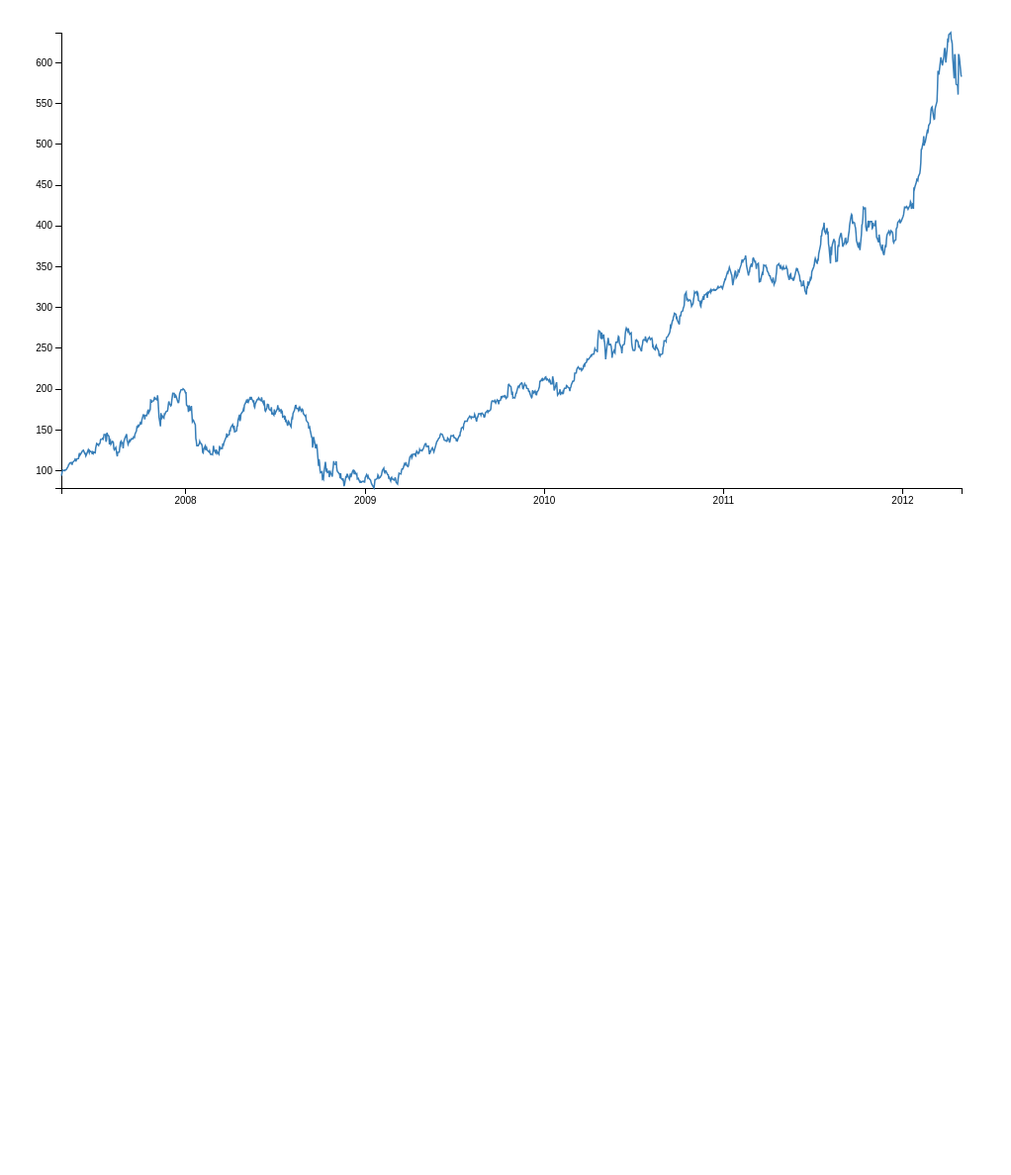
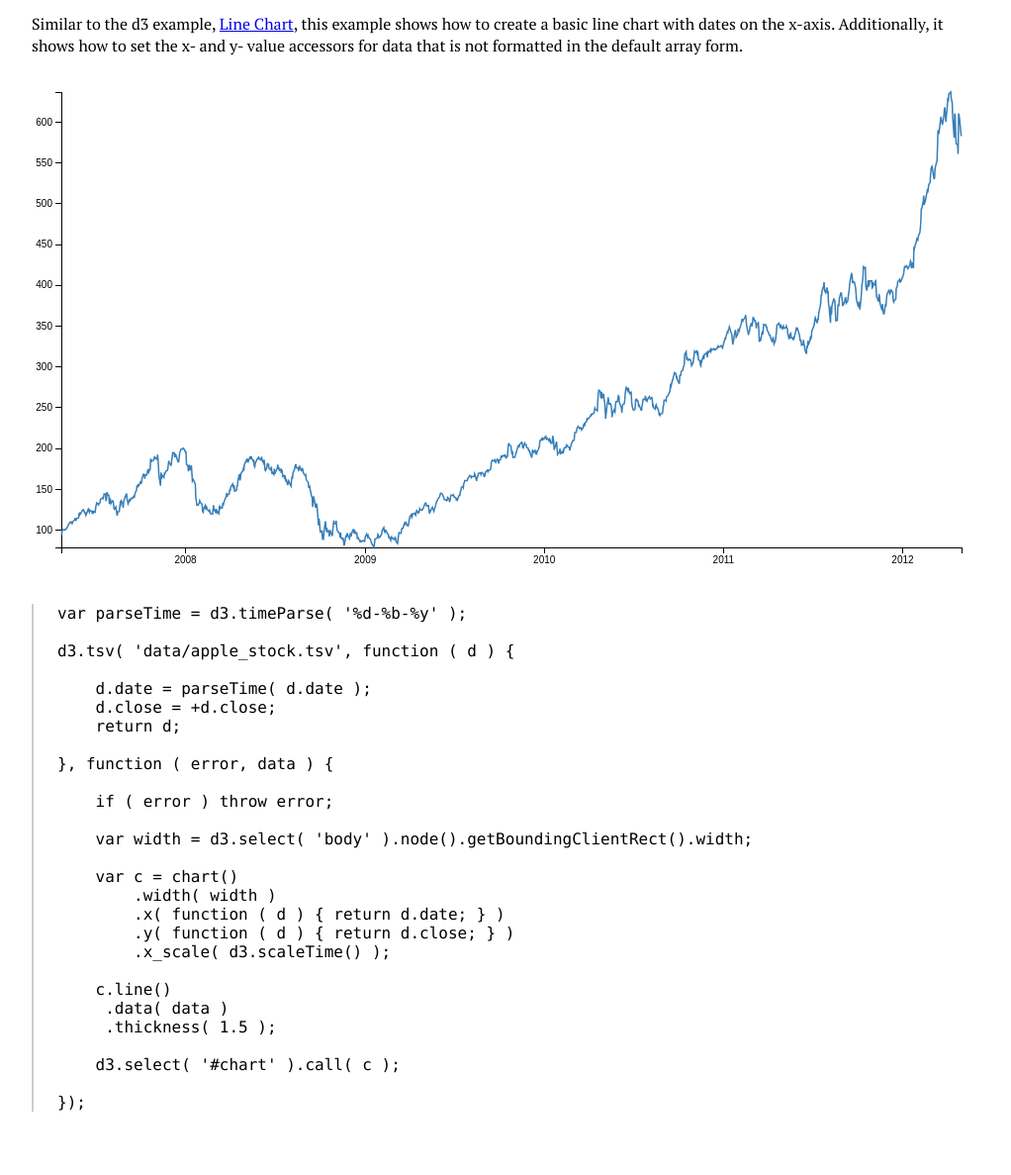
Before and after one commit to atdyer/chart.js, a plain HTML site: page examples/1.html in a window 1280 px wide. Shown: the part 105-1292 px from the top of the page at 99% size, without its empty margins (128-1150 px from the left). Before the commit the page ends 800 px from the top, so only its background shows below. Drawn offline with nearby package versions, Linux system fonts and the light colour scheme.

Commit message:
Finish example 1

```diff
--- a/chart.js
+++ b/chart.js
@@ -82,6 +82,21 @@ function chart () {
             _lines.each( function ( _line ) {
 
                 _line( this );
+
+            });
+
+            // Add the mouse area
+            var mouse_area = g.append( 'rect' )
+                              .attr( 'width', width - margin.left - margin.right )
+                              .attr( 'height', height - margin.top - margin.bottom )
+                              .attr( 'stroke', 'none' )
+                              .attr( 'fill', 'none' )
+                              .attr( 'pointer-events', 'all' );
+
+            mouse_area.on( 'mousemove', function () {
+
+                var mouse = d3.mouse( this );
+                var xval = x_scale.invert( mouse[0] );
 
             });
 
@@ -193,11 +208,11 @@ function chart () {
 
 
     function X ( d ) {
-        return x_scale( d[0] );
+        return x_scale( x_value( d ) );
     }
 
     function Y ( d ) {
-        return y_scale( d[1] );
+        return y_scale( y_value( d ) );
     }
 
     function _scale_domains () {
@@ -216,8 +231,8 @@ function chart () {
         // Expand domains to fit lines
         lines.forEach( function ( line ) {
 
-            var x_extent = d3.extent( line.data(), function ( d ) { return d[0]; } );
-            var y_extent = d3.extent( line.data(), function ( d ) { return d[1]; } );
+            var x_extent = d3.extent( line.data(), x_value );
+            var y_extent = d3.extent( line.data(), y_value );
 
             x_scale.domain( d3.extent( x_scale.domain().concat( x_extent ) ) );
             y_scale.domain( d3.extent( y_scale.domain().concat( y_extent ) ) );
--- a/examples/1.html
+++ b/examples/1.html
@@ -9,44 +9,35 @@
 
     <link href="examples.css" rel="stylesheet">
 
+    <script src="lib/highlight.min.js"></script>
+    <link href="lib/styles/github-gist.css" rel="stylesheet">
+
 </head>
 <body>
     <div class="title">
         <h1>Example 1</h1>
         <h1>chart.js</h1>
     </div>
+    <div>
+        <p>
+            Similar to the d3 example, <a href="https://bl.ocks.org/mbostock/3883245">Line Chart</a>, this example
+            shows how to create a basic line chart with dates on the x-axis. Additionally, it shows how to set the
+            x- and y- value accessors for data that is not formatted in the default array form.
+        </p>
+    </div>
     <div id="chart"></div>
+    <div>
+        <pre id="code" class="javascript"></pre>
+    </div>
+
+    <script src="1.js"></script>
     <script>
+        d3.text( '1.js', function ( error, data ) {
+            var code = d3.select( '#code' );
+            code.text( data );
+            hljs.highlightBlock( code.nodes()[0] );
+        });
+    </script>
 
-        var parseTime = d3.timeParse( '%d-%b-%y' );
-
-        d3.tsv( 'data/apple_stock.tsv', function ( d ) {
-
-            return [ parseTime( d.date ), +d.close ];
-
-        }, function ( error, data ) {
-
-            // Handle errors
-            if ( error ) throw error;
-
-            // Get available width
-            var width = d3.select( 'body' ).node().getBoundingClientRect().width;
-
-            // Create the chart
-            var c = chart()
-                .width( width )
-                .x_scale( d3.scaleTime() );
-
-            // Create the line
-            c.line()
-             .data( data )
-             .thickness( 1.5 );
-
-            // Do some plotting
-            d3.select( '#chart' ).call( c );
-
-        });
-
-    </script>
 </body>
 </html>
--- /dev/null
+++ b/examples/1.js
@@ -0,0 +1,27 @@
+var parseTime = d3.timeParse( '%d-%b-%y' );
+
+d3.tsv( 'data/apple_stock.tsv', function ( d ) {
+
+    d.date = parseTime( d.date );
+    d.close = +d.close;
+    return d;
+
+}, function ( error, data ) {
+
+    if ( error ) throw error;
+
+    var width = d3.select( 'body' ).node().getBoundingClientRect().width;
+
+    var c = chart()
+        .width( width )
+        .x( function ( d ) { return d.date; } )
+        .y( function ( d ) { return d.close; } )
+        .x_scale( d3.scaleTime() );
+
+    c.line()
+     .data( data )
+     .thickness( 1.5 );
+
+    d3.select( '#chart' ).call( c );
+
+});
--- a/examples/examples.css
+++ b/examples/examples.css
@@ -19,3 +19,22 @@ h2,
 h3 {
     text-rendering: optimizeLegibility;
 }
+
+pre,
+code{
+    font-family: "Menlo", monospace;
+    line-height: normal;
+}
+
+pre {
+    background: #ffffff;
+    border-left: solid 2px #ccc;
+    padding-left: 24px !important;
+    margin: 2em 0 2em 0;
+    max-width: 960px;
+    overflow-x: auto;
+}
+
+.hljs-keyword {
+    font-weight: bold;
+}
```
